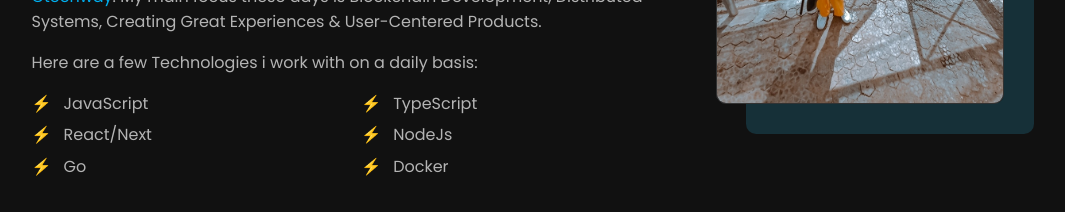
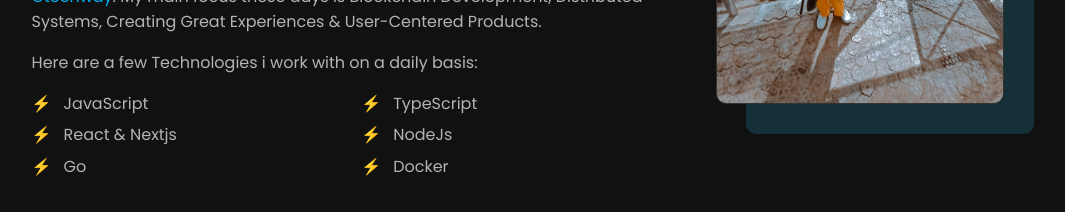
Before and after one commit to huboh/huboh, a React (Create React App) app: page / in a window 1280 px wide. Shown: the part 1300-1512 px from the top of the page, without its empty margins (122-1187 px from the left). Built offline with nearby package versions, Linux system fonts and the light colour scheme.

Commit message:
🤙 REFACTOR: update skills

```diff
--- a/src/constants/index.ts
+++ b/src/constants/index.ts
@@ -30,5 +30,5 @@ export const SocialLinks = {
 };
 
 export const Skills = [
-  "javaScript", "typeScript", "React/Next", "NodeJs", "Go", "Docker"
+  "javaScript", "typeScript", "React & Nextjs", "NodeJs", "Go", "Docker"
 ];
```
